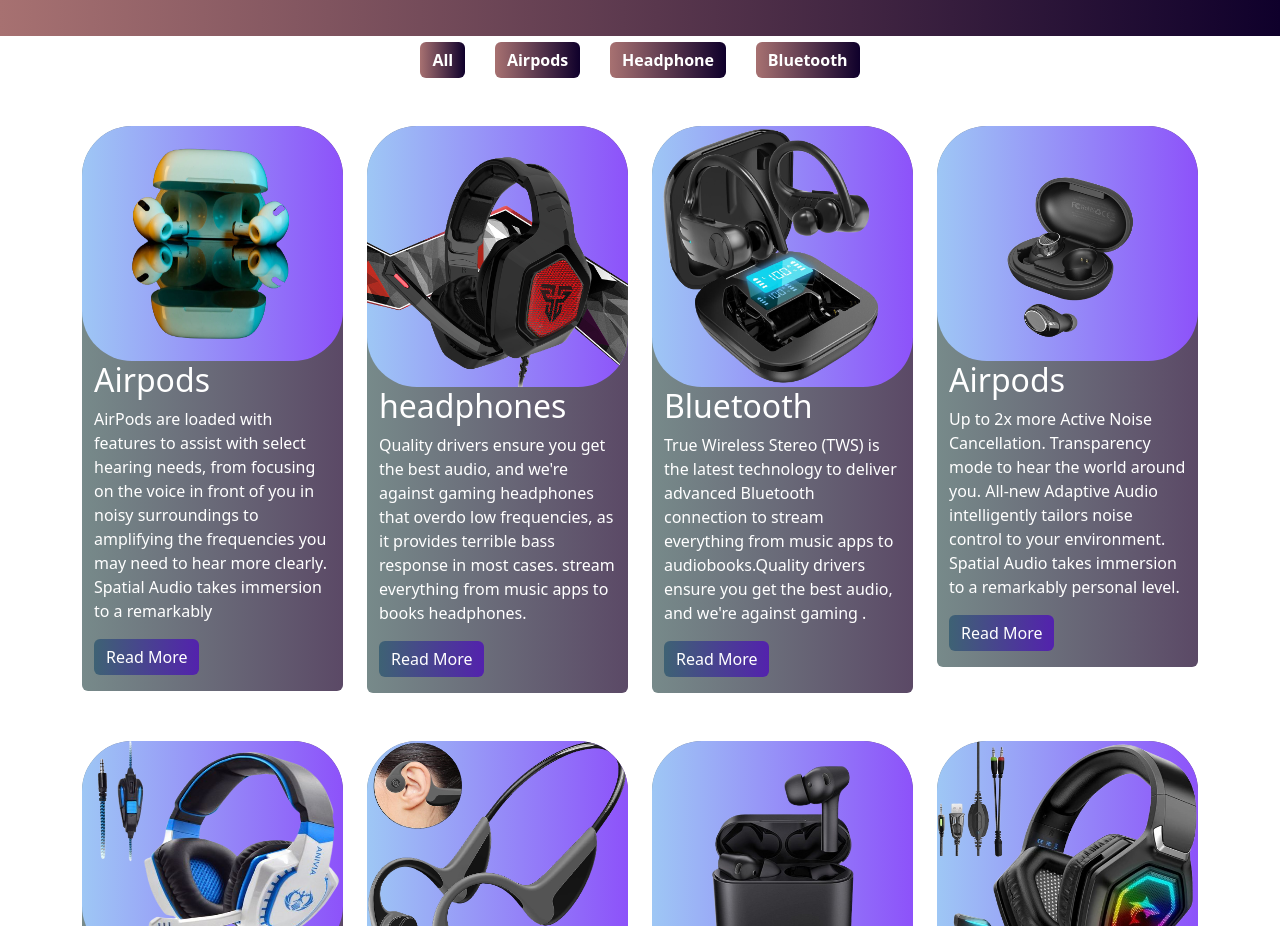
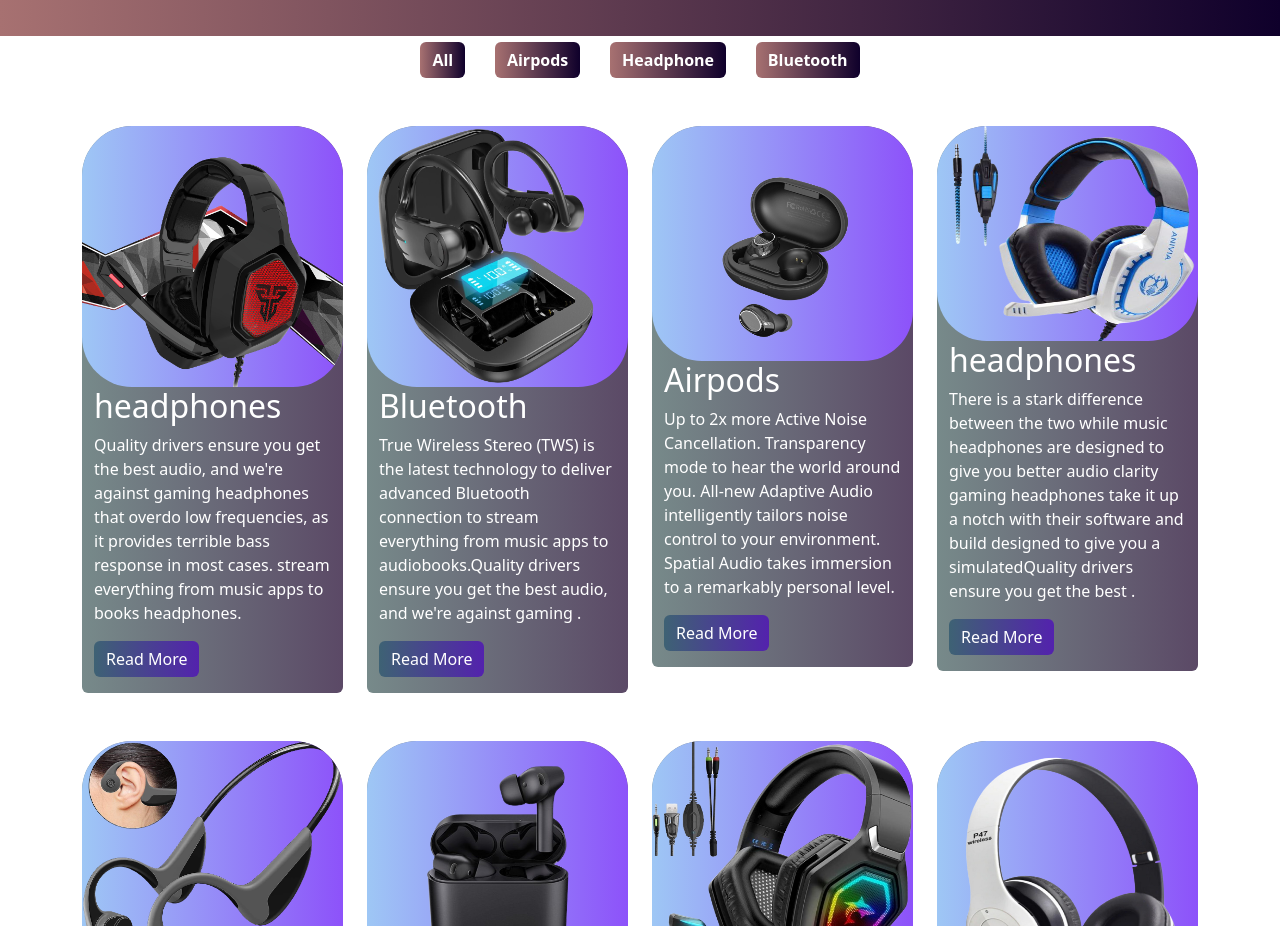
Before and after one commit to wedside/anas, a plain HTML site: page index.html in a window 1280 px wide. Shown: the part 840-1766 px from the top of the page. Drawn offline with nearby package versions, Linux system fonts and the light colour scheme.

Commit message:
Update index.html

```diff
--- a/index.html
+++ b/index.html
@@ -93,46 +93,7 @@
   <div class="container">
     <div class="row">
 
-      <!-- MODAL NO 1 Start -->
-      <div id="Airpods1"    class="col-lg-3 col-md-6 col-sm-12 mt-5">
-        <div id="colors" class="card">
-          <img src="img/air1-removebg-preview.png" id="img1" onmouseover="change1()" onmouseout="change2()" alt="img" width="100%" height="300px">
-          <div class="container">
-            <h2 id="a1">Airpods</h2>
-            AirPods are loaded with features to assist with select hearing needs, from focusing on the voice in front of
-            you in noisy surroundings to amplifying the frequencies you may need to hear more clearly. Spatial Audio
-            takes immersion to a
-            remarkably
-            </p>
-          </div>
-          <div class="container">
-            <!-- Button trigger modal -->
-            <button type="button" id="btn7" class="btn btn-primary mb-3" data-bs-toggle="modal" data-bs-target="#Modal">
-              Read More
-            </button>
 
-            <!-- Modal -->
-            <div  class="modal fade" id="Modal" tabindex="-1" aria-labelledby="ModalLabel" aria-hidden="true">
-              <div class="modal-dialog">
-                <div class="modal-content">
-                  <div   class="modal-header">
-                    <h5 class="modal-title" id="ModalLabel">Airpods</h5>
-                  </div>
-                  <div class="modal-body">
-                    AirPods are loaded with features to assist with select hearing needs, from focusing on the voice in front of
-                    you in noisy surroundings to amplifying the frequencies you may need to hear more clearly.
-                  </div>
-                  <div class="modal-footer">
-                    <button type="button"  class="btn btn-secondary" data-bs-dismiss="modal">Close</button>
-                    <a href="#"><button type="button" class="btn btn-primary">Buy</button></a>
-                  </div>
-                </div>
-              </div>
-            </div>
-          </div>
-        </div>
-      </div>
-      <!-- MODAL NO 1 END -->
 
       <!-- MODAL NO 2 Start -->
       <div id="Headphone"  class="col-lg-3 col-md-6 col-sm-12 mt-5">
```
